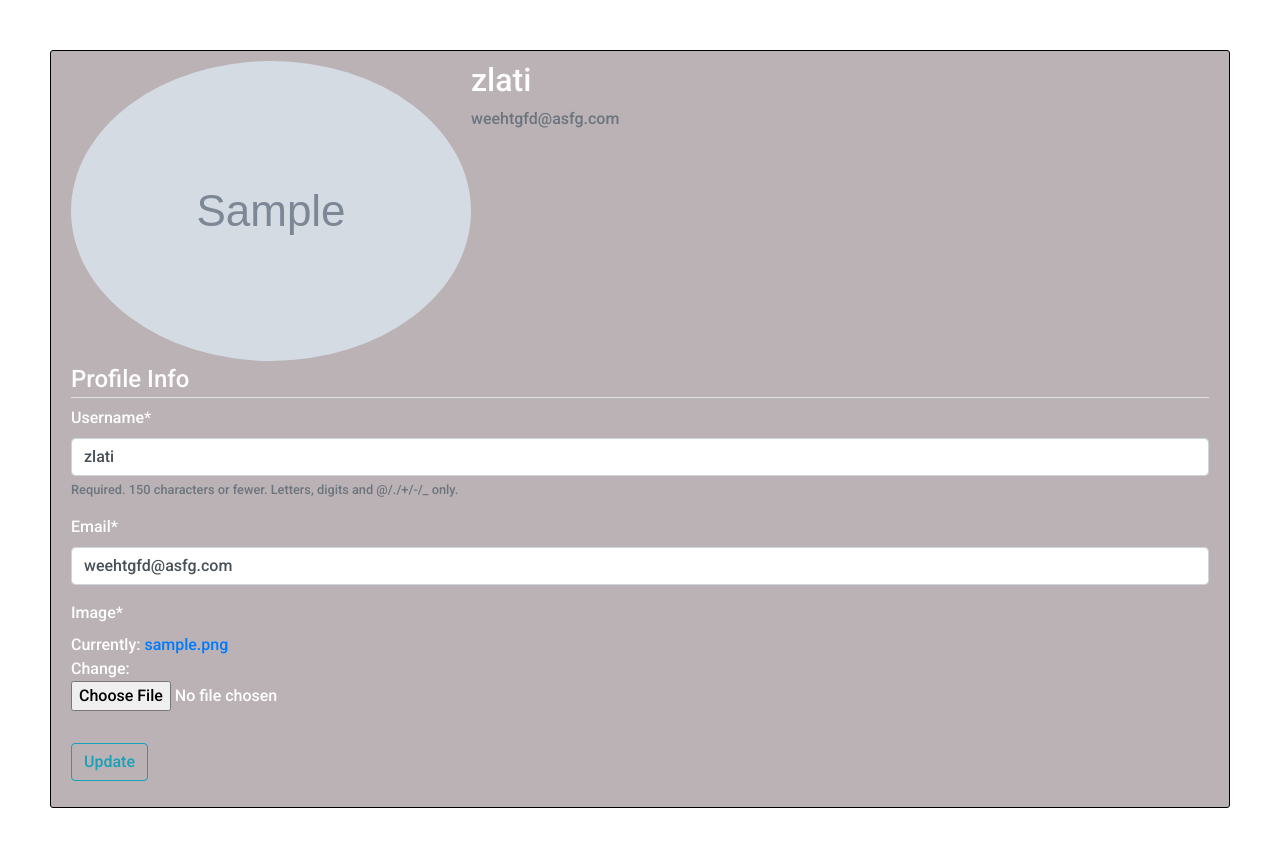
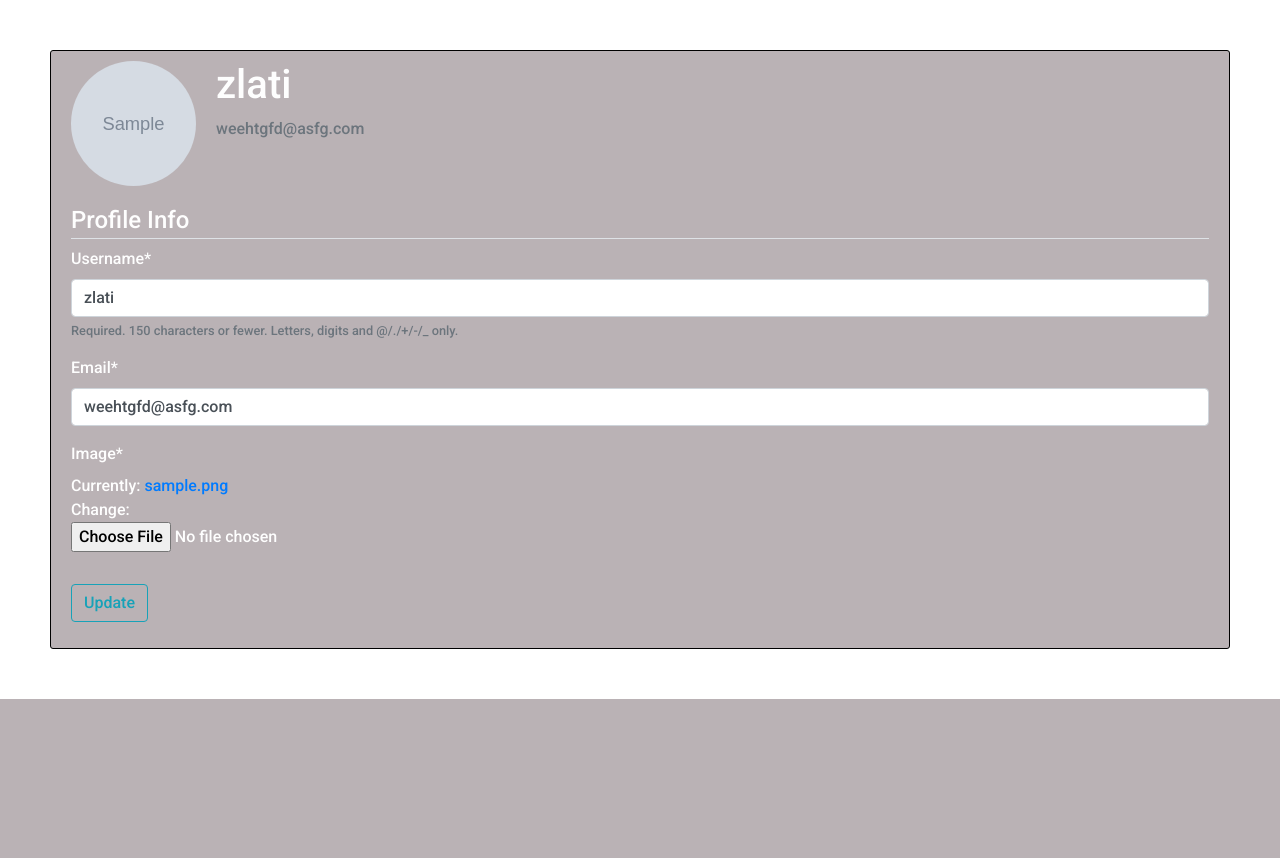
Before and after one commit to zlatililova/Hack_Tues_6, a Django app: page /profile/ in a window 1280 px wide. Shown: the part 101-959 px from the top of the page. After the commit the page ends 800 px from the top, so only its background shows below. Run offline with Django 3.2, Linux system fonts and the light colour scheme; a user stored in the database is signed in; tables that the repository leaves empty hold one stand-in row (values such as "Sample post"); grey boxes marked "Sample" are stand-in pictures; some libraries are stand-ins or nearby versions.

Commit message:
Update hacktues.css

```diff
--- a/parkopedia/board/static/board/hacktues.css
+++ b/parkopedia/board/static/board/hacktues.css
@@ -265,3 +265,14 @@ nav ul li.btn:hover span:before{
     background: #125688;
     color: white;
   }
+
+  .account-img {
+    height: 125px;
+    width: 125px;
+    margin-right: 20px;
+    margin-bottom: 16px;
+  }
+
+  .account-heading {
+    font-size: 2.5rem;
+  }
```
